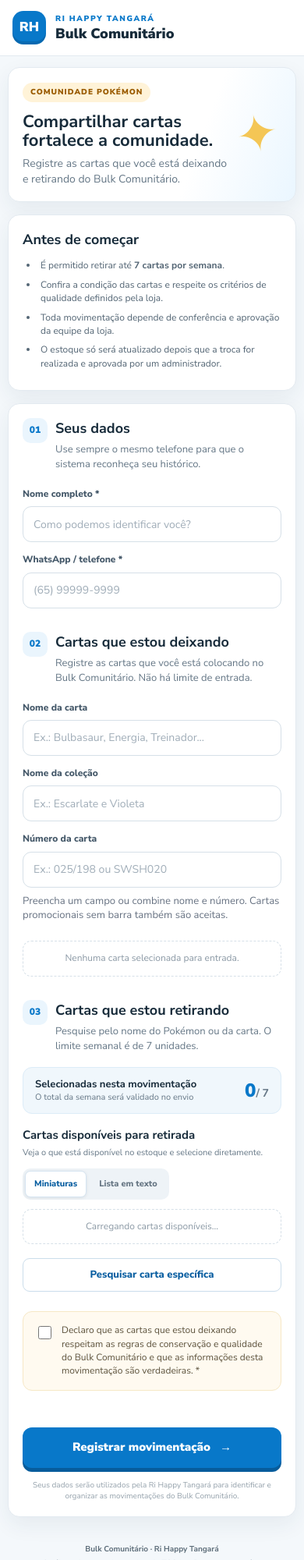
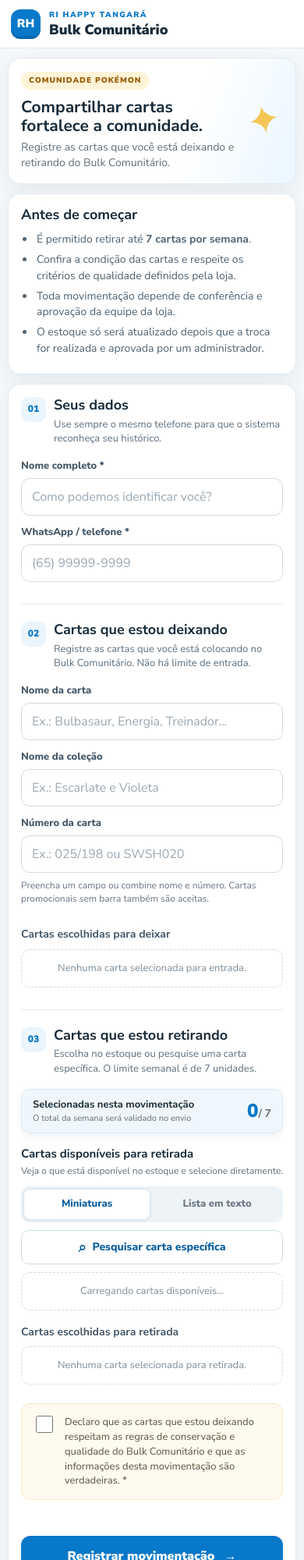
Before and after one commit to rihappytangara/bulk-comunitario, a plain HTML site: page index.html in a window 390 px wide. Shown: the top 2000 px of the page at 78% size. Drawn offline with Linux system fonts and the light colour scheme.

Commit message:
Reorganiza retirada e otimiza layout para celular
- Pesquisa específica passa a ficar logo acima da lista de cartas do estoque
- Lista de cartas escolhidas para retirada fica sempre visível
- CSS refeito com base mobile: campos de 16px (sem zoom no iPhone),
  botões maiores para toque, contador 0/7 fixo ao rolar, catálogo em 2 colunas

Co-Authored-By: Claude Opus 5.5 <noreply@anthropic.com>
Claude-Session: https://claude.ai/code/session_0185Qov9vMKjSFNdz92LzKMZ

```diff
--- a/index.html
+++ b/index.html
@@ -2,7 +2,7 @@
 <html lang="pt-BR">
 <head>
   <meta charset="utf-8">
-  <meta name="viewport" content="width=device-width, initial-scale=1">
+  <meta name="viewport" content="width=device-width, initial-scale=1, viewport-fit=cover">
   <meta name="theme-color" content="#0878c9">
   <title>Bulk Comunitário | Ri Happy Tangará</title>
   <link rel="stylesheet" href="style.css">
@@ -80,13 +80,14 @@
         <small class="search-hint">Preencha um campo ou combine nome e número. Cartas promocionais sem barra também são aceitas.</small>
         <div id="deposit-results" class="search-results" aria-live="polite"></div>
       </div>
+      <h3 class="selected-title">Cartas escolhidas para deixar</h3>
       <div id="deposit-selected" class="selected-list empty-state">Nenhuma carta selecionada para entrada.</div>
 
       <div class="section-heading movement-title">
         <span class="step">03</span>
         <div>
           <h2>Cartas que estou retirando</h2>
-          <p>Pesquise pelo nome do Pokémon ou da carta. O limite semanal é de 7 unidades.</p>
+          <p>Escolha no estoque ou pesquise uma carta específica. O limite semanal é de 7 unidades.</p>
         </div>
       </div>
       <div class="limit-panel">
@@ -106,12 +107,9 @@
           <button type="button" data-stock-view="list">Lista em texto</button>
         </div>
       </div>
-      <div id="withdraw-stock-catalog" class="stock-catalog" aria-live="polite">
-        <div class="empty-state">Carregando cartas disponíveis...</div>
-      </div>
-           <button type="button" id="toggle-withdraw-search" class="secondary-button stock-search-toggle" aria-expanded="false">Pesquisar carta específica</button>
-      <div id="withdraw-search-panel" hidden>
-      <div class="stock-search-divider"><span>Pesquisa no catálogo Pokémon</span></div>
+
+      <button type="button" id="toggle-withdraw-search" class="secondary-button stock-search-toggle" aria-expanded="false" aria-controls="withdraw-search-panel">Pesquisar carta específica</button>
+      <div id="withdraw-search-panel" class="withdraw-search-panel" hidden>
         <div class="search-wrap">
           <div class="form-grid card-search-grid">
             <label class="field">
@@ -130,8 +128,15 @@
           <small class="search-hint">Preencha um campo ou combine nome e número. Cartas promocionais sem barra também são aceitas.</small>
           <div id="withdraw-results" class="search-results" aria-live="polite"></div>
         </div>
+      </div>
+
+      <div id="withdraw-stock-catalog" class="stock-catalog" aria-live="polite">
+        <div class="empty-state">Carregando cartas disponíveis...</div>
+      </div>
+
+      <h3 class="selected-title">Cartas escolhidas para retirada</h3>
       <div id="withdraw-selected" class="selected-list empty-state">Nenhuma carta selecionada para retirada.</div>
-      </div>
+
       <div class="declaration">
         <label class="check-row">
           <input id="declaration" type="checkbox" required>
--- a/style.css
+++ b/style.css
@@ -1,96 +1,192 @@
 @import url('https://fonts.googleapis.com/css2?family=Nunito+Sans:wght@400;600;700;800;900&display=swap');
-:root{--blue:#0878c9;--blue-dark:#075c9c;--orange:#f28c28;--yellow:#ffd54a;--ink:#172b3a;--muted:#657786;--line:#e3eaf0;--bg:#f4f8fb;--white:#fff;--green:#14865b;--shadow:0 10px 28px rgba(24,58,82,.07)}
+
+/* =========================================================
+   BULK COMUNITÁRIO — estilos (mobile primeiro)
+   A base é pensada para celular; a partir de 640px o layout
+   ganha mais colunas e espaçamento.
+   ========================================================= */
+
+:root{
+  --blue:#0878c9;--blue-dark:#075c9c;--orange:#f28c28;--yellow:#ffd54a;
+  --ink:#172b3a;--muted:#5e6f7d;--line:#e3eaf0;--bg:#f4f8fb;--white:#fff;--green:#14865b;
+  --shadow:0 8px 24px rgba(24,58,82,.07);
+  --tap:44px; /* altura mínima confortável para toque */
+}
 *{box-sizing:border-box}
-body{margin:0;background:var(--bg);color:var(--ink);font-family:"Nunito Sans",Arial,sans-serif;line-height:1.45}
-.site-header{height:82px;background:#fff;border-bottom:1px solid var(--line);display:flex;align-items:center;gap:12px;padding:0 max(20px,calc((100% - 850px)/2))}
-.brand-mark{width:43px;height:43px;border-radius:14px;background:var(--blue);color:white;display:grid;place-items:center;font-weight:900;font-size:17px;box-shadow:inset 0 -4px rgba(0,0,0,.12)}
-.eyebrow{margin:0;color:var(--blue);font-size:10px;font-weight:900;letter-spacing:1.6px}
-.site-header h1{font-size:20px;line-height:1.1;margin:2px 0 0;font-weight:900}
-.container{width:min(100% - 28px,790px);margin:25px auto 45px}
-.card{background:var(--white);border:1px solid var(--line);border-radius:18px;padding:24px;margin-bottom:16px;box-shadow:var(--shadow)}
-.intro{min-height:170px;display:flex;align-items:center;justify-content:space-between;overflow:hidden;background:linear-gradient(110deg,#fff 0%,#fff 65%,#eaf6ff 100%)}
-.intro-copy{max-width:550px}.tag{display:inline-block;background:#fff3d8;color:#9a5b00;border-radius:99px;padding:5px 10px;font-size:10px;font-weight:900;letter-spacing:1px}
-.intro h2{font-size:clamp(22px,4vw,30px);line-height:1.12;margin:13px 0 7px;max-width:480px}
+html{-webkit-text-size-adjust:100%;text-size-adjust:100%}
+body{margin:0;background:var(--bg);color:var(--ink);font-family:"Nunito Sans",Arial,sans-serif;line-height:1.45;font-size:15px;-webkit-tap-highlight-color:transparent}
+button{touch-action:manipulation}
+
+/* ---------- Cabeçalho ---------- */
+.site-header{
+  position:sticky;top:0;z-index:20;
+  min-height:62px;background:rgba(255,255,255,.96);backdrop-filter:blur(8px);
+  border-bottom:1px solid var(--line);display:flex;align-items:center;gap:11px;
+  padding:8px max(14px,env(safe-area-inset-right)) 8px max(14px,env(safe-area-inset-left));
+  padding-top:max(8px,env(safe-area-inset-top));
+}
+.brand-mark{width:38px;height:38px;flex:0 0 38px;border-radius:12px;background:var(--blue);color:#fff;display:grid;place-items:center;font-weight:900;font-size:15px;box-shadow:inset 0 -4px rgba(0,0,0,.12)}
+.eyebrow{margin:0;color:var(--blue);font-size:10px;font-weight:900;letter-spacing:1.5px}
+.site-header h1{font-size:18px;line-height:1.1;margin:2px 0 0;font-weight:900}
+
+/* ---------- Estrutura ---------- */
+.container{width:min(100% - 20px,790px);margin:12px auto 32px}
+.card{background:var(--white);border:1px solid var(--line);border-radius:16px;padding:16px;margin-bottom:12px;box-shadow:var(--shadow)}
+
+/* ---------- Abertura ---------- */
+.intro{display:flex;align-items:center;justify-content:space-between;gap:8px;overflow:hidden;background:linear-gradient(110deg,#fff 0%,#fff 62%,#eaf6ff 100%)}
+.intro-copy{max-width:550px}
+.tag{display:inline-block;background:#fff3d8;color:#9a5b00;border-radius:99px;padding:4px 10px;font-size:10px;font-weight:900;letter-spacing:1px}
+.intro h2{font-size:21px;line-height:1.15;margin:10px 0 6px}
 .intro p{color:var(--muted);margin:0;font-size:14px}
-.intro-symbol{font-size:94px;color:#f4bd38;opacity:.85;transform:rotate(-12deg);padding:0 20px}
-.rules h2,.section-heading h2{font-size:18px;margin:0 0 5px}
-.rules ul{padding-left:20px;margin:12px 0 0;color:#536574;font-size:13px}
-.rules li{margin:7px 0;padding-left:3px}
-.section-heading{display:flex;gap:13px;align-items:flex-start;margin-bottom:20px}
+.intro-symbol{font-size:52px;color:#f4bd38;opacity:.85;transform:rotate(-12deg);padding:0 2px;flex:0 0 auto}
+
+/* ---------- Regras ---------- */
+.rules h2,.section-heading h2{font-size:18px;line-height:1.2;margin:0 0 4px}
+.rules ul{padding-left:18px;margin:10px 0 0;color:#4f6271;font-size:14px}
+.rules li{margin:6px 0;padding-left:2px}
+
+/* ---------- Títulos das etapas ---------- */
+.section-heading{display:flex;gap:10px;align-items:flex-start;margin-bottom:16px}
 .step{width:32px;height:32px;flex:0 0 32px;display:grid;place-items:center;background:#eaf5fd;color:var(--blue);font-size:12px;font-weight:900;border-radius:10px}
 .section-heading p{margin:0;color:var(--muted);font-size:13px}
-.form-grid{display:grid;grid-template-columns:1fr 1fr;gap:14px}
-.field{display:flex;flex-direction:column;gap:7px;min-width:0}
-.field>span{font-size:12px;font-weight:800;color:#435768}
-input[type=text],input[type=tel],input[type=search],input:not([type]){width:100%;height:46px;border:1px solid #d6e0e8;border-radius:11px;padding:0 13px;font:inherit;font-size:14px;color:var(--ink);outline:none;background:#fff}
-input:focus{border-color:var(--blue);box-shadow:0 0 0 3px rgba(8,120,201,.11)}
-input::placeholder{color:#a0adb8}
-.movement-title{margin-top:30px}
-.limit-panel{display:flex;align-items:center;justify-content:space-between;background:#f0f7fc;border:1px solid #dcecf8;border-radius:12px;padding:12px 15px;margin:-3px 0 17px}
-.limit-panel strong{display:block;font-size:13px}.limit-panel small{display:block;color:var(--muted);font-size:11px}
-.limit-number{font-size:24px;color:var(--blue);font-weight:900}.limit-number small{display:inline;font-size:14px;color:var(--muted);font-weight:700}
+.movement-title{margin-top:28px;padding-top:22px;border-top:1px solid var(--line)}
+
+/* ---------- Campos ---------- */
+.form-grid{display:grid;grid-template-columns:1fr;gap:12px}
+.field{display:flex;flex-direction:column;gap:6px;min-width:0}
+.field>span{font-size:13px;font-weight:800;color:#435768}
+/* 16px nos campos evita o zoom automático do iPhone ao tocar */
+input[type=text],input[type=tel],input[type=search],input[type=password],input:not([type]){
+  width:100%;height:48px;border:1px solid #d1dce5;border-radius:11px;padding:0 13px;
+  font:inherit;font-size:16px;color:var(--ink);outline:none;background:#fff;-webkit-appearance:none;appearance:none
+}
+input:focus{border-color:var(--blue);box-shadow:0 0 0 3px rgba(8,120,201,.13)}
+input::placeholder{color:#9aa8b4}
+.search-hint{display:block;margin:8px 0 10px;color:#687383;font-size:12px;line-height:1.4}
+.card-search-grid{grid-template-columns:1fr}
+
+/* ---------- Contador de retirada (fica visível ao rolar) ---------- */
+.limit-panel{
+  position:sticky;top:70px;z-index:10;
+  display:flex;align-items:center;justify-content:space-between;gap:10px;
+  background:#f0f7fc;border:1px solid #d6e8f6;border-radius:12px;padding:10px 14px;margin:0 0 16px;
+  box-shadow:0 4px 12px rgba(24,58,82,.06)
+}
+.limit-panel strong{display:block;font-size:13px}
+.limit-panel small{display:block;color:var(--muted);font-size:11px}
+.limit-number{font-size:24px;color:var(--blue);font-weight:900;white-space:nowrap}
+.limit-number small{display:inline;font-size:14px;color:var(--muted);font-weight:700}
+
+/* ---------- Resultados de pesquisa ---------- */
 .search-wrap{position:relative}
 .search-results{display:grid;gap:8px;margin-top:8px}
-.result-card{display:flex;align-items:center;gap:11px;padding:8px;border:1px solid var(--line);border-radius:12px;background:#fff}
-.result-card img{width:49px;height:68px;object-fit:contain;border-radius:5px;background:#f1f4f7}
-.result-info{min-width:0;flex:1}.result-info strong{display:block;font-size:13px}.result-info small{display:block;color:var(--muted);font-size:11px;overflow-wrap:anywhere}
-.add-button{border:0;border-radius:9px;background:#e9f5fd;color:var(--blue-dark);font-weight:900;padding:9px 12px;cursor:pointer}
-.add-button:hover{background:#d7edfc}
-.selected-list{display:grid;gap:8px;margin-top:12px}
-.empty-state{padding:13px;border:1px dashed #d6e0e8;border-radius:11px;color:#8b99a5;font-size:12px;text-align:center}
-.selected-item{display:flex;align-items:center;gap:10px;border:1px solid var(--line);border-radius:11px;padding:8px}
-.selected-item img{width:42px;height:58px;object-fit:contain;background:#f4f6f8;border-radius:5px}
-.selected-info{min-width:0;flex:1}.selected-info strong{display:block;font-size:12px}.selected-info small{display:block;font-size:10px;color:var(--muted)}
-.quantity-controls{display:flex;align-items:center;gap:7px}
-.quantity-controls button,.remove-button{border:1px solid var(--line);background:#fff;border-radius:8px;width:29px;height:29px;font-weight:900;cursor:pointer;color:var(--ink)}
-.quantity-controls span{font-size:12px;font-weight:900;min-width:12px;text-align:center}
-.remove-button{color:#b44343;font-size:17px}
-.declaration{margin-top:25px;padding:15px;background:#fffaf0;border:1px solid #f6e8c6;border-radius:12px}
-.check-row{display:flex;align-items:flex-start;gap:10px;font-size:12px;color:#5d533d}
-.check-row input{margin-top:3px;accent-color:var(--blue);width:17px;height:17px;flex:0 0 auto}
-.form-footer{margin-top:20px}
-.primary-button{width:100%;border:0;border-radius:12px;background:var(--blue);color:white;padding:15px 18px;font:inherit;font-size:15px;font-weight:900;display:flex;align-items:center;justify-content:center;gap:12px;cursor:pointer;box-shadow:0 5px 0 var(--blue-dark)}
-.primary-button:hover{background:#086db5}.primary-button:disabled{opacity:.55;cursor:wait;box-shadow:none}
-.form-message{font-size:12px;min-height:18px;margin:0 0 9px;color:#b44343}.form-message.ok{color:var(--green)}
-.privacy-note{text-align:center;color:#94a1ab;font-size:10px;margin:15px 10px 0}
-.success-panel{text-align:center;padding:35px 24px}.success-icon{width:54px;height:54px;border-radius:50%;background:#e8f7ef;color:var(--green);font-size:30px;font-weight:900;display:grid;place-items:center;margin:0 auto 14px}
-.success-panel h2{margin:0 0 6px}.success-panel>p{color:var(--muted);font-size:13px}
-.protocol-box{background:#f2f7fa;border:1px dashed #c8d9e5;border-radius:12px;padding:15px;margin:20px auto;max-width:300px}
-.protocol-box small{display:block;color:var(--muted);font-size:10px;letter-spacing:1px;font-weight:900}.protocol-box strong{display:block;font-size:24px;color:var(--blue);letter-spacing:1px}
-.success-note{font-size:11px!important}.secondary-button{border:1px solid #cbd9e3;background:white;color:var(--blue-dark);border-radius:10px;padding:11px 16px;font:inherit;font-weight:800;cursor:pointer}
-.site-footer{text-align:center;color:#8a99a5;font-size:10px;padding:14px 20px}.site-footer p{margin:4px}.site-footer strong{color:#5d6d79}
+.result-card{display:flex;align-items:center;gap:10px;padding:8px;border:1px solid var(--line);border-radius:12px;background:#fff}
+.result-card img{width:50px;height:70px;flex:0 0 50px;object-fit:contain;border-radius:5px;background:#f1f4f7}
+.result-info{min-width:0;flex:1}
+.result-info strong{display:block;font-size:14px;line-height:1.25}
+.result-info small{display:block;color:var(--muted);font-size:12px;overflow-wrap:anywhere}
+
+/* ---------- Botões ---------- */
+.add-button{min-height:var(--tap);border:0;border-radius:10px;background:#e9f5fd;color:var(--blue-dark);font:inherit;font-size:14px;font-weight:900;padding:10px 14px;cursor:pointer}
+.add-button:active{background:#d2eafb}
+.primary-button{width:100%;min-height:52px;border:0;border-radius:12px;background:var(--blue);color:#fff;padding:14px 18px;font:inherit;font-size:16px;font-weight:900;display:flex;align-items:center;justify-content:center;gap:12px;cursor:pointer;box-shadow:0 5px 0 var(--blue-dark)}
+.primary-button:active{transform:translateY(2px);box-shadow:0 3px 0 var(--blue-dark)}
+.primary-button:disabled{opacity:.55;cursor:wait;box-shadow:none;transform:none}
+.secondary-button{min-height:var(--tap);border:1px solid #cbd9e3;background:#fff;color:var(--blue-dark);border-radius:10px;padding:11px 16px;font:inherit;font-size:14px;font-weight:800;cursor:pointer}
+
+/* ---------- Cartas selecionadas ---------- */
+.selected-title{font-size:14px;margin:18px 0 8px;color:#435768}
+.selected-list{display:grid;gap:8px;margin-top:0}
+.empty-state{padding:14px;border:1px dashed #d1dce5;border-radius:11px;color:#7f8e9a;font-size:13px;text-align:center}
+.selected-item{display:flex;align-items:center;gap:9px;border:1px solid var(--line);border-radius:12px;padding:8px;background:#fff}
+.selected-item img{width:42px;height:58px;flex:0 0 42px;object-fit:contain;background:#f4f6f8;border-radius:5px}
+.selected-info{min-width:0;flex:1}
+.selected-info strong{display:block;font-size:13px;line-height:1.25}
+.selected-info small{display:block;font-size:11px;color:var(--muted);overflow-wrap:anywhere}
+.quantity-controls{display:flex;align-items:center;gap:4px;flex:0 0 auto}
+.quantity-controls button,.remove-button{border:1px solid var(--line);background:#fff;border-radius:9px;width:38px;height:38px;font-size:17px;font-weight:900;cursor:pointer;color:var(--ink);flex:0 0 auto}
+.quantity-controls span{font-size:14px;font-weight:900;min-width:18px;text-align:center}
+.remove-button{color:#b44343;font-size:19px}
+
+/* ---------- Declaração e envio ---------- */
+.declaration{margin-top:24px;padding:14px;background:#fffaf0;border:1px solid #f6e8c6;border-radius:12px}
+.check-row{display:flex;align-items:flex-start;gap:12px;font-size:13px;color:#5d533d;cursor:pointer}
+.check-row input{margin-top:1px;accent-color:var(--blue);width:22px;height:22px;flex:0 0 auto}
+.form-footer{margin-top:18px}
+.form-message{font-size:13px;min-height:18px;margin:0 0 10px;color:#b44343}
+.form-message.ok{color:var(--green)}
+.privacy-note{text-align:center;color:#8d9aa5;font-size:11px;margin:14px 6px 0}
+
+/* ---------- Confirmação ---------- */
+.success-panel{text-align:center;padding:30px 18px}
+.success-icon{width:54px;height:54px;border-radius:50%;background:#e8f7ef;color:var(--green);font-size:30px;font-weight:900;display:grid;place-items:center;margin:0 auto 14px}
+.success-panel h2{margin:0 0 6px}
+.success-panel>p{color:var(--muted);font-size:14px}
+.protocol-box{background:#f2f7fa;border:1px dashed #c8d9e5;border-radius:12px;padding:15px;margin:20px auto;max-width:320px}
+.protocol-box small{display:block;color:var(--muted);font-size:10px;letter-spacing:1px;font-weight:900}
+.protocol-box strong{display:block;font-size:20px;color:var(--blue);letter-spacing:.5px;overflow-wrap:anywhere}
+.success-note{font-size:12px!important}
+.success-panel .secondary-button{width:100%}
+
+/* ---------- Rodapé ---------- */
+.site-footer{text-align:center;color:#8a99a5;font-size:11px;padding:14px 12px calc(14px + env(safe-area-inset-bottom))}
+.site-footer p{margin:4px}
+.site-footer strong{color:#5d6d79}
+
+/* ---------- Catálogo do estoque ---------- */
+.stock-heading{display:flex;flex-direction:column;align-items:stretch;gap:10px;margin:4px 0 10px}
+.stock-heading h3{font-size:15px;margin:0 0 3px}
+.stock-heading p{font-size:12px;color:var(--muted);margin:0}
+.stock-view-toggle{display:grid;grid-template-columns:1fr 1fr;gap:4px;background:#eef3f7;border-radius:11px;padding:3px}
+.stock-view-toggle button{min-height:40px;border:1px solid transparent;background:transparent;border-radius:8px;padding:8px 11px;font:inherit;font-size:13px;font-weight:800;color:#647482;cursor:pointer}
+.stock-view-toggle button.active{background:#fff;color:#075da0;border-color:#d5e4f1;box-shadow:0 1px 4px rgba(0,0,0,.08)}
+
+/* Pesquisa específica: fica logo acima da lista de cartas */
+.stock-search-toggle{display:flex;align-items:center;justify-content:center;gap:8px;width:100%;margin:0 0 10px;border-color:#cbddeb;color:#075da0}
+.stock-search-toggle::before{content:"⌕";font-size:18px;line-height:1}
+.withdraw-search-panel{background:#f7fafc;border:1px solid var(--line);border-radius:12px;padding:12px;margin:0 0 12px}
+#withdraw-search-panel[hidden]{display:none!important}
+
+.stock-catalog{margin:0}
+.stock-grid{display:grid;grid-template-columns:repeat(2,minmax(0,1fr));gap:8px}
+.stock-card{display:flex;flex-direction:column;align-items:center;text-align:center;border:1px solid var(--line);border-radius:12px;padding:8px;background:#fff;min-width:0}
+.stock-card img{width:100%;aspect-ratio:63/88;height:auto;object-fit:contain;margin-bottom:6px;border-radius:6px;background:#f4f6f8}
+.stock-card strong{font-size:13px;line-height:1.25}
+.stock-card small{font-size:11px;color:var(--muted);margin:3px 0;line-height:1.3;overflow-wrap:anywhere}
+.stock-quantity{font-size:11px;font-weight:900;color:var(--green);margin:2px 0 8px}
+.stock-card .add-button{width:100%;margin-top:auto;padding:9px 6px}
+.stock-list{display:grid;gap:6px}
+.stock-list-item{display:flex;align-items:center;gap:10px;padding:10px;border:1px solid var(--line);border-radius:11px;background:#fff}
+.stock-list-info{flex:1;min-width:0}
+.stock-list-info strong{display:block;font-size:14px}
+.stock-list-info small{display:block;font-size:12px;color:var(--muted);overflow-wrap:anywhere}
+
+/* Utilitários */
 .hidden-frame,.hidden-form,.honeypot{position:absolute!important;left:-9999px!important;width:1px!important;height:1px!important;opacity:0!important}
-@media(max-width:600px){.container{width:min(100% - 20px,790px);margin-top:14px}.card{padding:18px;border-radius:15px}.intro{min-height:155px}.intro-symbol{font-size:65px;padding:0 4px}.form-grid{grid-template-columns:1fr}.site-header{height:72px;padding:0 16px}.site-header h1{font-size:18px}.section-heading{gap:10px}.rules ul{font-size:12px}}
 
-
-.search-hint { display:block; margin:8px 0 12px; color:#687383; font-size:.82rem; line-height:1.4; }
-
-.card-search-grid{grid-template-columns:1fr 1fr .85fr}
-@media(max-width:600px){.card-search-grid{grid-template-columns:1fr}}
-
-
-/* Catálogo visual do estoque disponível */
-.stock-heading{display:flex;justify-content:space-between;align-items:center;gap:12px;margin:8px 0 12px}
-.stock-heading h3{font-size:15px;margin:0 0 3px}.stock-heading p{font-size:11px;color:var(--muted);margin:0}
-.stock-view-toggle{display:flex;gap:4px;background:#eef3f7;border-radius:10px;padding:3px;flex-shrink:0}
-.stock-view-toggle button{border:0;background:transparent;border-radius:7px;padding:7px 9px;font:inherit;font-size:11px;font-weight:800;color:#647482;cursor:pointer}
-.stock-view-toggle button.active{background:#fff;color:var(--blue-dark);box-shadow:0 1px 4px rgba(0,0,0,.08)}
-.stock-catalog{margin:0 0 18px}
-.stock-grid{display:grid;grid-template-columns:repeat(auto-fill,minmax(125px,1fr));gap:10px}
-.stock-card{display:flex;flex-direction:column;align-items:center;text-align:center;border:1px solid var(--line);border-radius:12px;padding:10px 8px;background:#fff;min-width:0}
-.stock-card img{width:100%;height:150px;object-fit:contain;margin-bottom:7px}
-.stock-card strong{font-size:12px;line-height:1.25}.stock-card small{font-size:10px;color:var(--muted);margin:4px 0;line-height:1.3}
-.stock-quantity{font-size:10px;font-weight:900;color:var(--green);margin:3px 0 8px}
-.stock-card .add-button{width:100%;padding:8px 6px}
-.stock-list{display:grid;gap:6px}
-.stock-list-item{display:flex;align-items:center;gap:10px;padding:10px;border:1px solid var(--line);border-radius:10px}
-.stock-list-info{flex:1;min-width:0}.stock-list-info strong{display:block;font-size:12px}.stock-list-info small{display:block;font-size:10px;color:var(--muted)}
-.stock-search-divider{display:flex;align-items:center;gap:10px;color:#84919b;font-size:10px;margin:16px 0}
-.stock-search-divider:before,.stock-search-divider:after{content:"";height:1px;background:var(--line);flex:1}
-@media(max-width:480px){.stock-heading{align-items:flex-start;flex-direction:column}.stock-grid{grid-template-columns:repeat(2,minmax(0,1fr))}.stock-card img{height:140px}}
-
-.stock-view-toggle{display:flex;gap:4px;background:#eef3f7;border-radius:10px;padding:3px;flex-shrink:0}
-.stock-view-toggle button{border:1px solid transparent;background:transparent;border-radius:7px;padding:8px 11px;font:inherit;font-size:11px;font-weight:800;color:#647482;cursor:pointer}
-.stock-view-toggle button.active{background:#fff;color:#075da0;border-color:#d5e4f1;box-shadow:0 1px 4px rgba(0,0,0,.08)}
-.stock-search-toggle{display:block;width:100%;margin:10px 0 14px;padding:11px 14px;border:1px solid #cbddeb;border-radius:9px;background:#fff;color:#075da0;font-size:13px;font-weight:800;cursor:pointer}
-#withdraw-search-panel[hidden]{display:none!important}
+/* =========================================================
+   Telas maiores (tablet e computador)
+   ========================================================= */
+@media (min-width:640px){
+  .site-header{min-height:78px;padding-left:max(20px,calc((100% - 790px)/2));padding-right:max(20px,calc((100% - 790px)/2))}
+  .brand-mark{width:43px;height:43px;flex-basis:43px;font-size:17px}
+  .site-header h1{font-size:20px}
+  .container{width:min(100% - 28px,790px);margin:22px auto 45px}
+  .card{padding:24px;border-radius:18px;margin-bottom:16px}
+  .intro{min-height:160px}
+  .intro h2{font-size:28px}
+  .intro-symbol{font-size:90px;padding:0 18px}
+  .form-grid{grid-template-columns:1fr 1fr;gap:14px}
+  .card-search-grid{grid-template-columns:1fr 1fr .85fr}
+  .limit-panel{top:90px}
+  .stock-heading{flex-direction:row;align-items:center;justify-content:space-between}
+  .stock-view-toggle{display:flex;flex-shrink:0}
+  .stock-grid{grid-template-columns:repeat(auto-fill,minmax(140px,1fr));gap:10px}
+  .success-panel .secondary-button{width:auto}
+}
+@media (hover:hover){
+  .add-button:hover{background:#d7edfc}
+  .primary-button:hover{background:#086db5}
+  .secondary-button:hover{background:#f5f9fc}
+}
```
Lines whose indentation alone changed are shown as unchanged.
